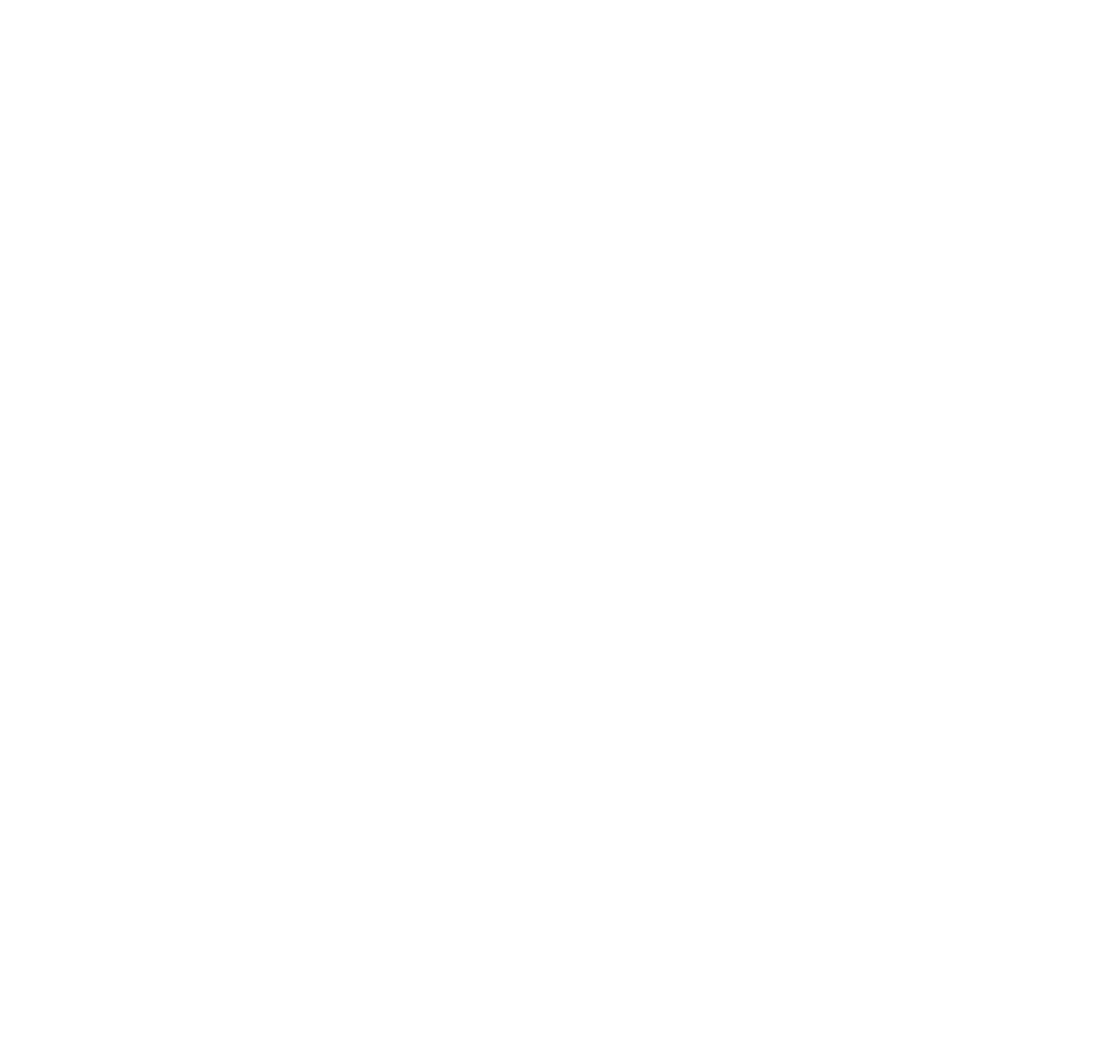
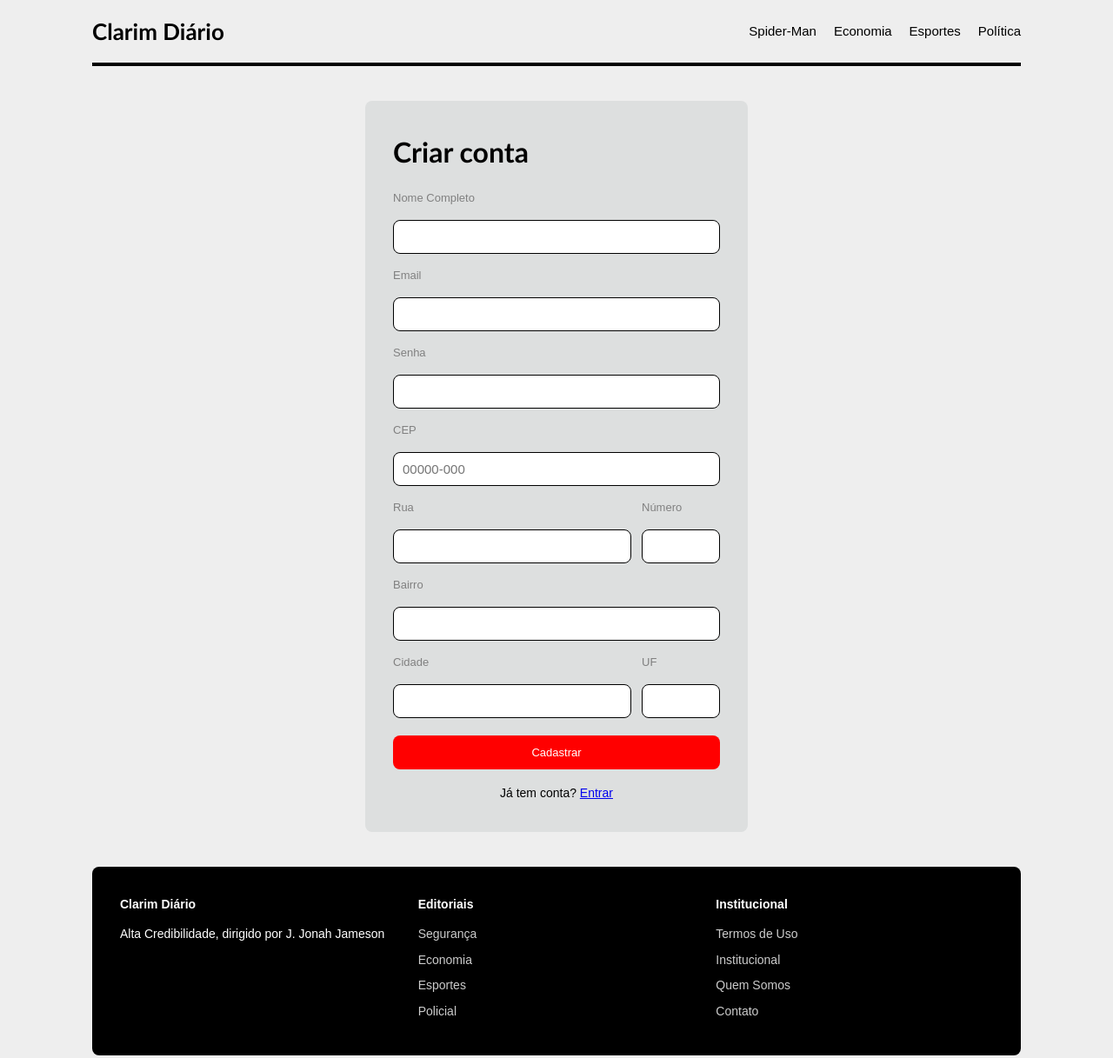
Before and after one commit to iamlusca/Newslatter, a website: page css/JS/Components/pages/cadastro.html in a window 1280 px wide. Shown: the whole page at 87% size. Before the commit the page ends 800 px from the top, so only its background shows below. Drawn offline with Linux system fonts and the light colour scheme.

Commit message:
feat/add-register-page-front

```diff
--- a/css/Components/form.css
+++ b/css/Components/form.css
@@ -1,7 +1,6 @@
 .auth {
     display: flex;
-    justify-content:
-    center;
+    justify-content: center;
     padding: 40px 0;
 }
 
@@ -26,14 +25,15 @@
     font-family: var(--fonte-ui);
     font-size: 15px;
     padding: 10px;
-    border: 1px solid var(--cor-suave);
+    border: 1px solid var(--cor-texto);
     border-radius: var(--raio);
 }
 
-.formulario input:focus {
+.formulario input:focus{
     outline: none;
-    border-color: var(--cor-destaque);
+    border-color: var(--cor-texto);
 }
+
 
 .linha {
     display: flex;
--- a/css/JS/Components/pages/cadastro.html
+++ b/css/JS/Components/pages/cadastro.html
@@ -0,0 +1,81 @@
+<!DOCTYPE html>
+<html lang="pt-br">
+
+<head>
+    <meta charset="UTF-8">
+    <meta name="viewport" content="width=device-width, initial-scale=1.0">
+    <title>Cadastro - Clarim Diário</title>
+
+    <link rel="stylesheet" href="../../../main.css">
+
+    <script src="../../components/site-header.js"></script>
+    <script src="../../components/site-footer.js"></script>
+</head>
+
+<body>
+
+    <site-header></site-header>
+
+    <main class="auth">
+        <form id="form-cadastro" class="formulario">
+
+            <h1>Criar conta</h1>
+
+            <label for="nome">Nome Completo</label>
+            <input type="text" id="nome" required>
+
+            <label for="email">Email</label>
+            <input type="email" id="email" required>
+
+            <label for="senha">Senha</label>
+            <input type="password" id="senha" required>
+
+            <label for="cep">CEP</label>
+            <input type="text" id="cep" placeholder="00000-000" required>
+
+            <div class="linha">
+                <div class="campo-largo">
+                    <label for="logradouro">Rua</label>
+                    <input type="text" id="logradouro">
+                </div>
+
+                <div class="campo-curto">
+                    <label for="numero">Número</label>
+                    <input type="text" id="numero">
+                </div>
+            </div>
+
+            <label for="bairro">Bairro</label>
+            <input type="text" id="bairro">
+
+            <div class="linha">
+                <div class="campo-largo">
+                    <label for="cidade">Cidade</label>
+                    <input type="text" id="cidade">
+                </div>
+
+                <div class="campo-curto">
+                    <label for="uf">UF</label>
+                    <input type="text" id="uf" maxlength="2">
+                </div>
+            </div>
+
+            <p id="aviso" class="aviso"></p>
+
+            <button type="submit" class="btn btn-primary">
+                Cadastrar
+            </button>
+
+            <p class="rodape-form">
+                Já tem conta?
+                <a href="login.html">Entrar</a>
+            </p>
+
+        </form>
+    </main>
+
+    <site-footer></site-footer>
+
+</body>
+
+</html>
--- a/css/main.css
+++ b/css/main.css
@@ -9,5 +9,6 @@
 @import "Components/button.css";
 @import "components/tags.css";
 @import "components/box.css";
+@import "components/form.css";
 
-@import "materia.css";
+@import "../css/materia.css"
```
